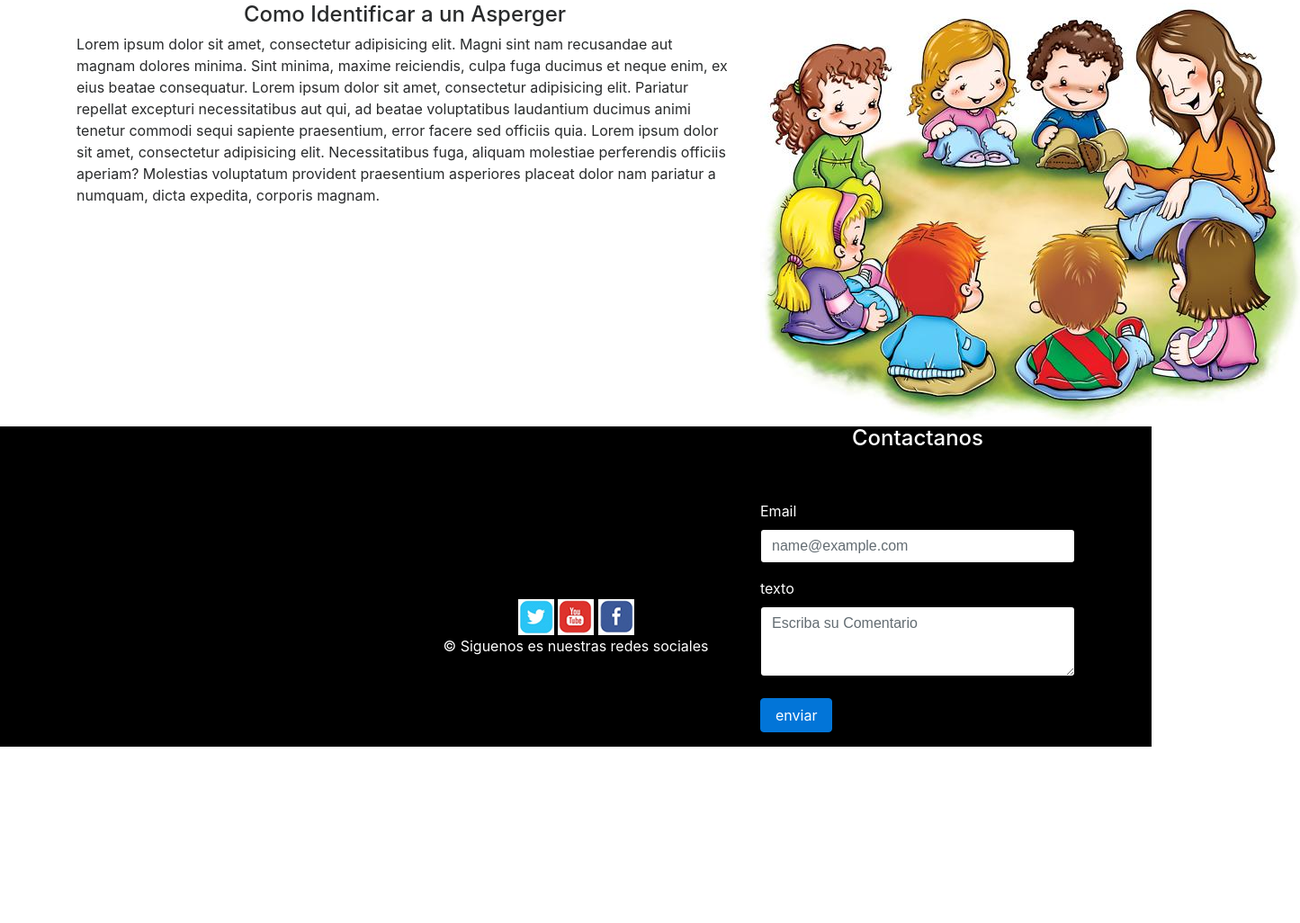
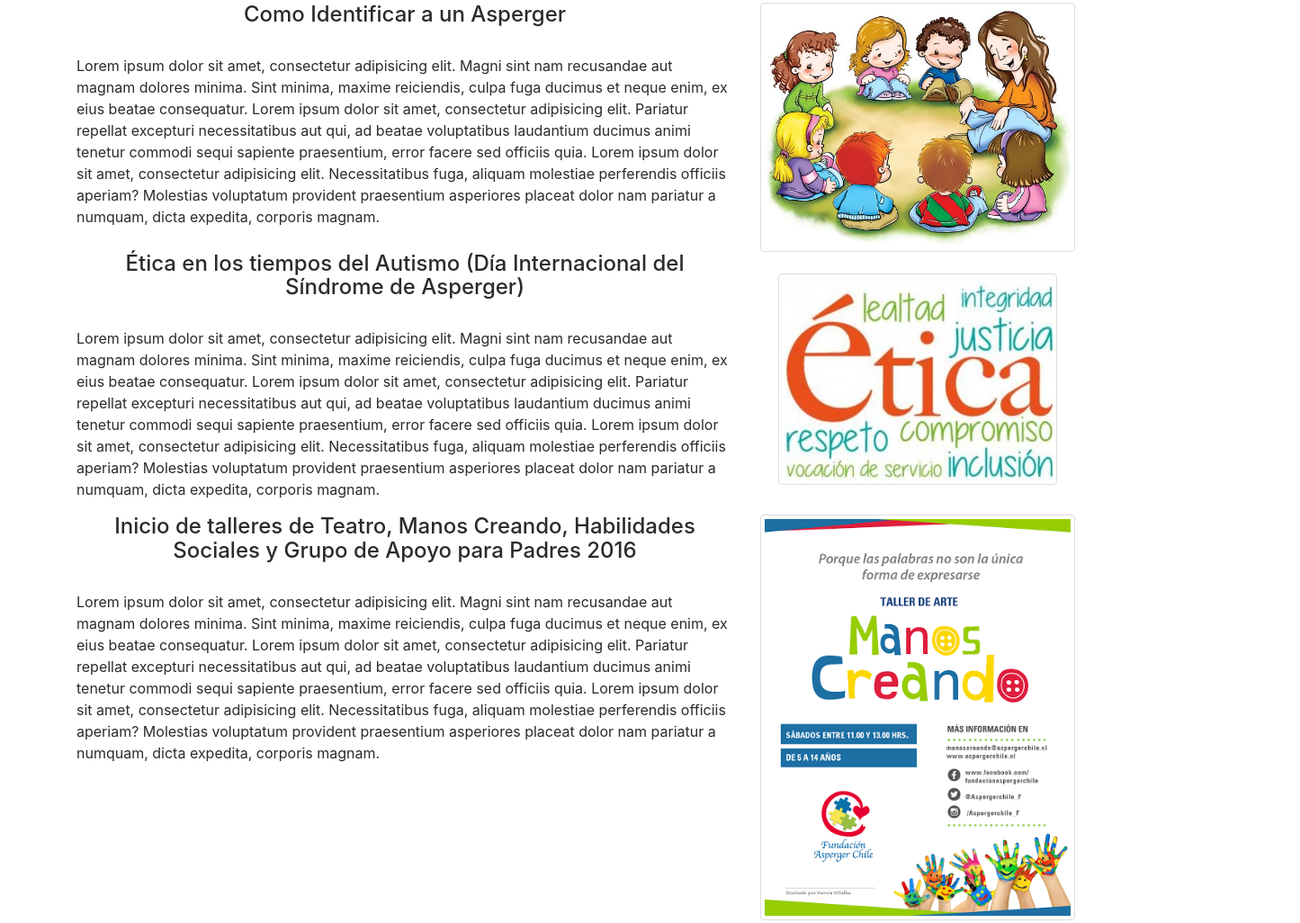
Before and after one commit to Pathigh/Prueba-html-css, a plain HTML site: page index.html in a window 1280 px wide. Shown: the part 1205-2231 px from the top of the page at 90% size, 1445 px wide, since content can reach past the window. Before the commit the page ends 2035 px from the top, so only its background shows below. Drawn offline with nearby package versions, Linux system fonts and the light colour scheme.

Commit message:
arreglo de noticias relevantes a los niños

```diff
--- a/index.html
+++ b/index.html
@@ -41,7 +41,7 @@
   </ol>
   <div class="carousel-inner">
     <div class="carousel-item active">
-      <img class="d-block w-100" src="img/fundacion-hansasperger2.jpg" alt="First slide">
+      <img class="d-block w-100 " src="img/fundacion-hansasperger2.jpg" alt="First slide">
     </div>
     <div class="carousel-item">
       <img class="d-block w-100" src="img/fundacion-hansasperger3.jpg" alt="Second slide">
@@ -100,19 +100,60 @@
 	<div class="container">
 		<div class="row justify-content-md-center">
 			<div class="col-md-8 line">
-				<h4>Como Identificar a un Asperger</h4>
+				<h4>Como Identificar a un Asperger</h4><br>
 				<p>Lorem ipsum dolor sit amet, consectetur adipisicing elit. Magni sint nam recusandae aut magnam dolores minima. Sint minima, maxime reiciendis, culpa fuga ducimus et neque enim, ex eius beatae consequatur.
 				Lorem ipsum dolor sit amet, consectetur adipisicing elit. Pariatur repellat excepturi necessitatibus aut qui, ad beatae voluptatibus laudantium ducimus animi tenetur commodi sequi sapiente praesentium, error facere sed officiis quia.
 				Lorem ipsum dolor sit amet, consectetur adipisicing elit. Necessitatibus fuga, aliquam molestiae perferendis officiis aperiam? Molestias voluptatum provident praesentium asperiores placeat dolor nam pariatur a numquam, dicta expedita, corporis magnam.</p>
 			</div>
 			<div class="col-md-4">
-				<img src="img/habilidades-sociales.jpg" class="img-responsive" alt="">
+				<div class="text-center">
+				<img src="img/habilidades-sociales.jpg" class="img-responsive img-thumbnail" alt="">
+				</div>
 			</div>
 		</div>
 	</div>
 </section>
 
 <!---------------------------------------------------------------->
+
+<section>
+	<div class="container">
+		<div class="row justify-content-md-center">
+			<div class="col-md-8 line">
+				<h4>Ética en los tiempos del Autismo (Día Internacional del Síndrome de Asperger)</h4><br>
+				<p>Lorem ipsum dolor sit amet, consectetur adipisicing elit. Magni sint nam recusandae aut magnam dolores minima. Sint minima, maxime reiciendis, culpa fuga ducimus et neque enim, ex eius beatae consequatur.
+				Lorem ipsum dolor sit amet, consectetur adipisicing elit. Pariatur repellat excepturi necessitatibus aut qui, ad beatae voluptatibus laudantium ducimus animi tenetur commodi sequi sapiente praesentium, error facere sed officiis quia.
+				Lorem ipsum dolor sit amet, consectetur adipisicing elit. Necessitatibus fuga, aliquam molestiae perferendis officiis aperiam? Molestias voluptatum provident praesentium asperiores placeat dolor nam pariatur a numquam, dicta expedita, corporis magnam.</p>
+			</div>
+			<div class="col-md-4"><br>
+				<div class="text-center">
+				<img src="img/noticia2.jpg" class="img-responsive img-thumbnail" alt="">
+				</div>
+			</div>
+		</div>
+	</div>
+</section>
+
+<!---------------------------------------------------------------->
+<!---------------------------------------------------------------->
+
+<section>
+	<div class="container">
+		<div class="row justify-content-md-center">
+			<div class="col-md-8 line">
+				<h4>Inicio de talleres de Teatro, Manos Creando, Habilidades Sociales y Grupo de Apoyo para Padres 2016</h4><br>
+				<p>Lorem ipsum dolor sit amet, consectetur adipisicing elit. Magni sint nam recusandae aut magnam dolores minima. Sint minima, maxime reiciendis, culpa fuga ducimus et neque enim, ex eius beatae consequatur.
+				Lorem ipsum dolor sit amet, consectetur adipisicing elit. Pariatur repellat excepturi necessitatibus aut qui, ad beatae voluptatibus laudantium ducimus animi tenetur commodi sequi sapiente praesentium, error facere sed officiis quia.
+				Lorem ipsum dolor sit amet, consectetur adipisicing elit. Necessitatibus fuga, aliquam molestiae perferendis officiis aperiam? Molestias voluptatum provident praesentium asperiores placeat dolor nam pariatur a numquam, dicta expedita, corporis magnam.</p>
+			</div>
+			<div class="col-md-4">
+				<div class="text-center">
+				<img src="img/manoscreando2016.png" class="img-responsive img-thumbnail" alt=""><br>
+				</div>
+			</div>
+		</div>
+	</div>
+</section><br>
 
 <footer>
 	<div class="container">
```
Also changed, not shown: blog.html (+11 -6 lines), img/manoscreando2016.png (added), img/noticia2.jpg (added).
